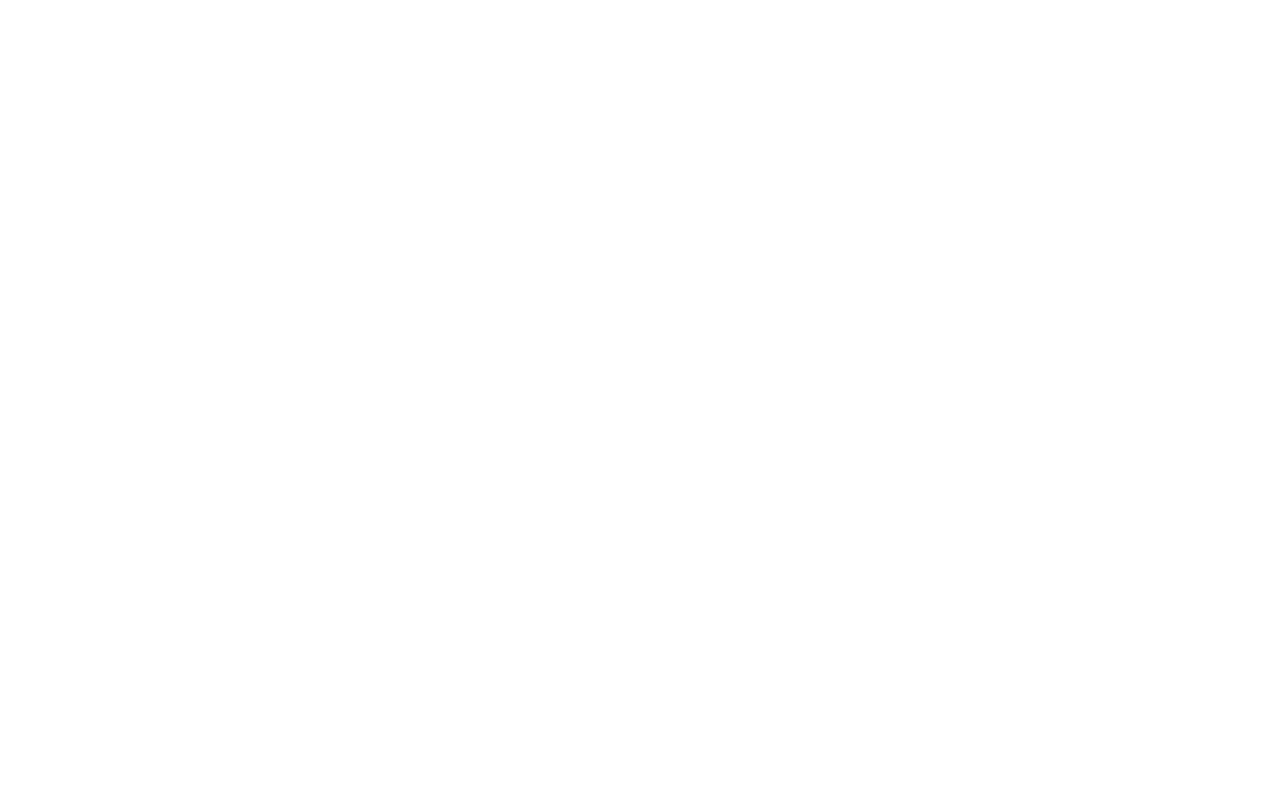
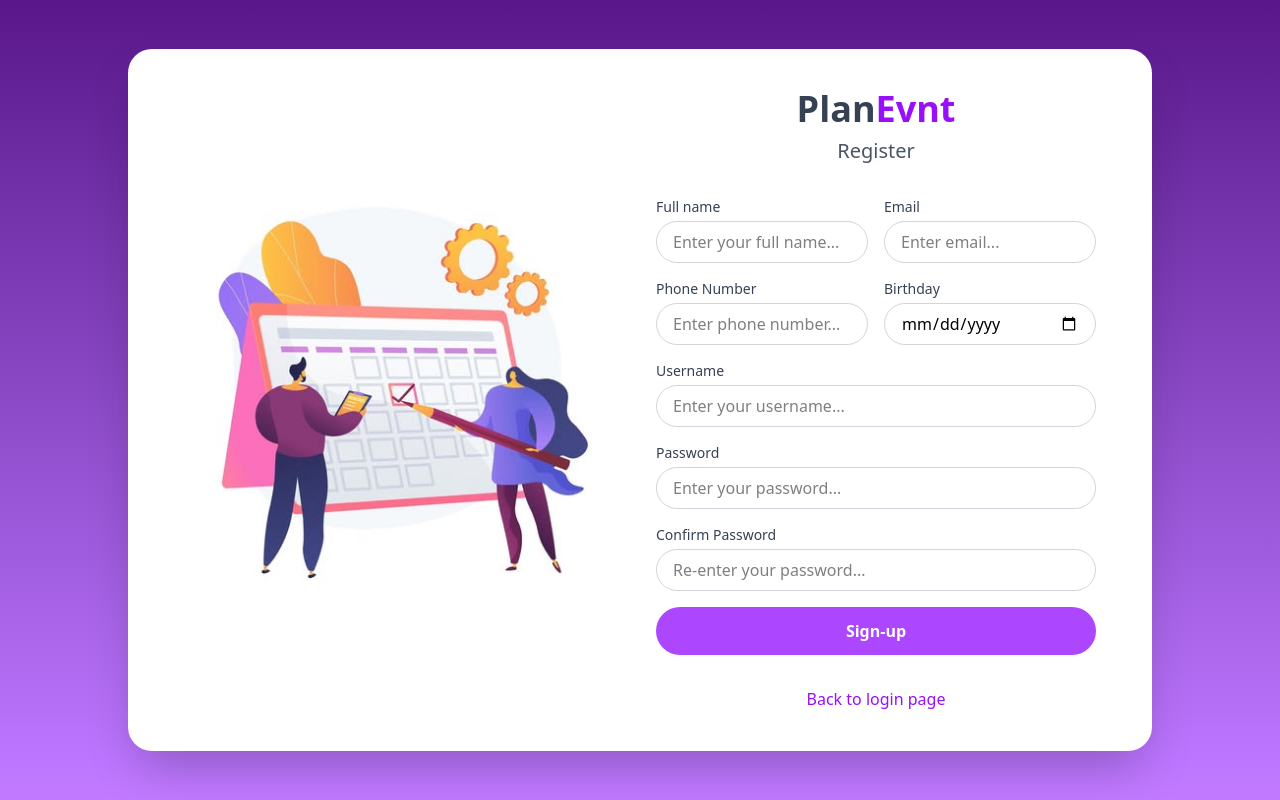
Before and after one commit to BachNguyenT/FullStackDev_Group4_Project, a React (Vite) app: page /register in a window 1280 px wide. Before the commit this address had no page. Built offline with nearby package versions, Linux system fonts and the light colour scheme.

Commit message:
finish login and register UI

```diff
--- a/src/App.tsx
+++ b/src/App.tsx
@@ -1,7 +1,7 @@
 import { BrowserRouter as Router, Route, Routes } from "react-router-dom";
 import { privateRoutes } from "@/routes";
 import { DefaultLayout } from "@/components/Layout";
-// import { Fragment } from "react";
+import { Fragment } from "react";
 
 // import Login from "@/pages/auth/Login";
 // import ProtectedRoute from "@/lib/ProtectedRoute";
@@ -14,16 +14,16 @@ function App() {
       <div className="App">
         <Routes>
           {/* Public Route: Login */}
-          {/* <Route path="/" element={<Login />} /> */}
+          {/* <Route path="/" element={<Login />} />  */}
 
           {/* Private Routes */}
           {privateRoutes.map((route, index) => {
             let Layout = DefaultLayout;
-            // if(route.layout) {
-            //   Layout = route.layout;
-            // }else{
-            //   Layout = Fragment;
-            // }
+            if(route.layout) {
+              Layout = route.layout;
+            }else{
+              Layout = Fragment;
+            }
 
 
             const Page = route.component;
@@ -44,7 +44,7 @@ function App() {
         </Routes>
       </div>
     </Router>
-    // {/* </AuthProvider> */}
+    // </AuthProvider>
   );
 }
 
--- a/src/pages/auth/Login.tsx
+++ b/src/pages/auth/Login.tsx
@@ -1,7 +1,7 @@
 // src/Login.tsx
 import React, { useState } from "react";
 import { Button } from "@/components/ui/Button";
-
+import LoginImage from "@/assets/Pictures/LoginImage.png"
 //  interface LoginProps {}
 
 interface APIResponse {
@@ -48,48 +48,54 @@ function Login() {
   };
 
   return (
-    <div className="flex flex-col items-center justify-center h-screen bg-gray-100">
-      <div className="bg-white p-8 rounded shadow-md w-96">
-        <h2 className="text-2xl font-semibold mb-4 text-center">
-          Login to Your Event Management App
-        </h2>
-        <form onSubmit={handleSubmit} className="space-y-4">
-          <div>
-            <label
-              htmlFor="username"
-              className="block text-gray-700 text-sm font-bold mb-2"
-            >
-              Username:
-            </label>
-            <input
-              type="text"
-              id="username"
-              value={username}
-              onChange={(e) => setUsername(e.target.value)}
-              required
-              className="shadow appearance-none border rounded w-full py-2 px-3 text-gray-700 leading-tight focus:outline-none focus:shadow-outline"
-            />
-          </div>
-          <div>
-            <label
-              htmlFor="password"
-              className="block text-gray-700 text-sm font-bold mb-2"
-            >
-              Password:
-            </label>
+    <div className="min-h-screen bg-gradient-to-b from-purple-900 to-purple-400 flex items-center justify-center">
+      <div className="bg-white rounded-xl shadow-lg p-10 flex w-[800px]">
+        {/* Illustration Section */}
+        <div className="w-1/2 flex items-center justify-center">
+          <img
+            src={LoginImage} // Replace with your local or online image path
+            alt="Event Planning Illustration"
+            className="w-64 h-64 object-contain"
+          />
+        </div>
+
+        {/* Form Section */}
+        <div className="w-1/2 flex flex-col justify-center">
+          <h1 className="text-3xl font-light text-gray-700">
+            Plan<span className="font-semibold text-purple-600">Evnt</span>
+          </h1>
+
+          <p className="text-purple-600 mt-4 mb-6 text-lg font-medium">Login</p>
+
+          <input
+            type="text"
+            placeholder="Enter Username"
+            className="mb-4 p-3 w-full rounded-full bg-purple-100 focus:outline-none focus:ring-2 focus:ring-purple-400"
+          />
+
+          <div className="relative mb-4">
             <input
               type="password"
-              id="password"
-              value={password}
-              onChange={(e) => setPassword(e.target.value)}
-              required
-              className="shadow appearance-none border rounded w-full py-2 px-3 text-gray-700 leading-tight focus:outline-none focus:shadow-outline"
+              placeholder="Enter Password"
+              className="p-3 w-full rounded-full bg-purple-100 focus:outline-none focus:ring-2 focus:ring-purple-400"
             />
+            <span className="absolute right-4 top-1/2 transform -translate-y-1/2 text-gray-400 cursor-pointer">
+              👁️
+            </span>
           </div>
-          <Button variant="default" type="submit" className="w-full">
-            Log In
-          </Button>
-        </form>
+
+          <div className="text-right text-sm text-purple-500 mb-4 cursor-pointer hover:underline">
+            Forgot password?
+          </div>
+
+          <button className="bg-purple-500 text-white py-2 rounded-full mb-4 hover:bg-purple-600 transition">
+            Login
+          </button>
+
+          <button className="border border-purple-500 text-purple-500 py-2 rounded-full hover:bg-purple-50 transition">
+            Register
+          </button>
+        </div>
       </div>
     </div>
   );
--- /dev/null
+++ b/src/pages/auth/Register.tsx
@@ -0,0 +1,136 @@
+import RegisterImage from "@/assets/Pictures/RegisterImage.jpg";
+
+function Register() {
+  return (
+    <div className="min-h-screen flex items-center justify-center bg-gradient-to-b from-purple-900 to-purple-400 p-4">
+      <div className="bg-white w-full max-w-5xl rounded-3xl shadow-2xl p-10 flex flex-col md:flex-row items-center">
+        {/* Illustration Section */}
+        <div className="w-full md:w-1/2 flex justify-center mb-10 md:mb-0">
+          <img
+            src={RegisterImage}
+            alt="Event Planning Illustration"
+            className="max-w-full h-auto"
+          />
+        </div>
+
+        {/* Form Section */}
+        <div className="w-full md:w-1/2 px-4">
+          <h1 className="text-4xl font-semibold text-center text-gray-700 mb-2">
+            Plan<span className="text-purple-600 font-bold">Evnt</span>
+          </h1>
+          <h2 className="text-xl text-center text-gray-600 mb-8">Register</h2>
+
+          <form className="space-y-4">
+            <div className="grid grid-cols-1 sm:grid-cols-2 gap-4">
+              {/* Full Name */}
+              <div className="flex flex-col">
+                <label htmlFor="fullName" className="text-sm font-medium text-gray-700 mb-1">
+                  Full name
+                </label>
+                <input
+                  id="fullName"
+                  type="text"
+                  placeholder="Enter your full name..."
+                  className="w-full px-4 py-2 border border-gray-300 rounded-full focus:outline-none focus:ring-2 focus:ring-purple-400"
+                />
+              </div>
+
+              {/* Email */}
+              <div className="flex flex-col">
+                <label htmlFor="email" className="text-sm font-medium text-gray-700 mb-1">
+                  Email
+                </label>
+                <input
+                  id="email"
+                  type="email"
+                  placeholder="Enter email..."
+                  className="w-full px-4 py-2 border border-gray-300 rounded-full focus:outline-none focus:ring-2 focus:ring-purple-400"
+                />
+              </div>
+
+              {/* Phone Number */}
+              <div className="flex flex-col">
+                <label htmlFor="phone" className="text-sm font-medium text-gray-700 mb-1">
+                  Phone Number
+                </label>
+                <input
+                  id="phone"
+                  type="text"
+                  placeholder="Enter phone number..."
+                  className="w-full px-4 py-2 border border-gray-300 rounded-full focus:outline-none focus:ring-2 focus:ring-purple-400"
+                />
+              </div>
+
+              {/* Birthday */}
+              <div className="flex flex-col">
+                <label htmlFor="birthday" className="text-sm font-medium text-gray-700 mb-1">
+                  Birthday
+                </label>
+                <input
+                  id="birthday"
+                  type="date"
+                  className="w-full px-4 py-2 border border-gray-300 rounded-full focus:outline-none focus:ring-2 focus:ring-purple-400"
+                />
+              </div>
+            </div>
+
+            {/* Username */}
+            <div className="flex flex-col">
+              <label htmlFor="username" className="text-sm font-medium text-gray-700 mb-1">
+                Username
+              </label>
+              <input
+                id="username"
+                type="text"
+                placeholder="Enter your username..."
+                className="w-full px-4 py-2 border border-gray-300 rounded-full focus:outline-none focus:ring-2 focus:ring-purple-400"
+              />
+            </div>
+
+            {/* Password */}
+            <div className="flex flex-col">
+              <label htmlFor="password" className="text-sm font-medium text-gray-700 mb-1">
+                Password
+              </label>
+              <input
+                id="password"
+                type="password"
+                placeholder="Enter your password..."
+                className="w-full px-4 py-2 border border-gray-300 rounded-full focus:outline-none focus:ring-2 focus:ring-purple-400"
+              />
+            </div>
+
+            {/* Confirm Password */}
+            <div className="flex flex-col">
+              <label htmlFor="confirmPassword" className="text-sm font-medium text-gray-700 mb-1">
+                Confirm Password
+              </label>
+              <input
+                id="confirmPassword"
+                type="password"
+                placeholder="Re-enter your password..."
+                className="w-full px-4 py-2 border border-gray-300 rounded-full focus:outline-none focus:ring-2 focus:ring-purple-400"
+              />
+            </div>
+
+            {/* Submit Button */}
+            <button
+              type="submit"
+              className="w-full bg-purple-500 hover:bg-purple-600 text-white py-3 rounded-full font-semibold transition"
+            >
+              Sign-up
+            </button>
+
+            <div className="text-center mt-4">
+              <a href="/login" className="text-purple-600 hover:underline">
+                Back to login page
+              </a>
+            </div>
+          </form>
+        </div>
+      </div>
+    </div>
+  );
+}
+
+export default Register;
--- a/src/routes/index.tsx
+++ b/src/routes/index.tsx
@@ -2,6 +2,7 @@ import Home from "@/pages/auth/user/Home";
 import Event from "@/pages/auth/user/Event";
 import Invitation from "@/pages/auth/user/Invitation";
 import Account from "@/pages/auth/user/Account";
+import Register from "@/pages/auth/Register";
 
 const publicRoutes = [];
 
@@ -11,6 +12,7 @@ const privateRoutes = [
   { path: '/event', component: Event },
   { path: '/invitation', component: Invitation },
   { path: '/account', component: Account },
+  { path: '/register', component: Register, layout: null },
 ];
 
 export { publicRoutes, privateRoutes };
```
Also changed, not shown: src/assets/Pictures/LoginImage.png (added), src/assets/Pictures/RegisterImage.jpg (added).
